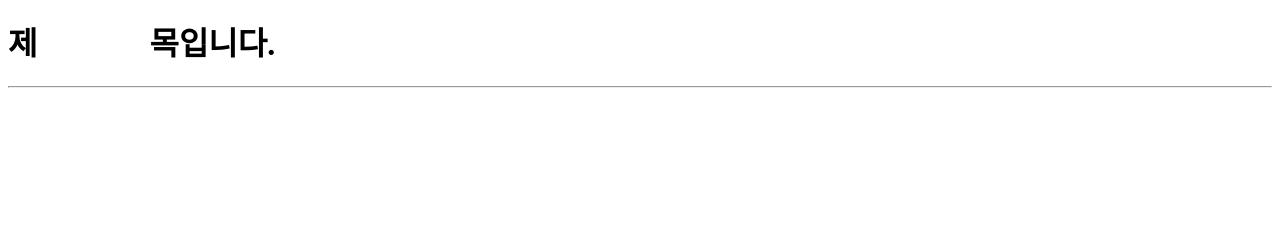
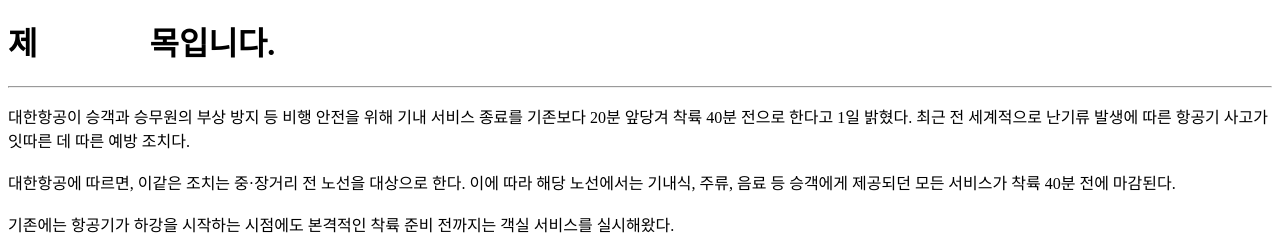
Before and after one commit to bluesky7660/html_test, a plain HTML site: page ch01/1_text.html in a window 1280 px wide. Shown: the part 788-1040 px from the top of the page. Before the commit the page ends 884 px from the top, so only its background shows below. Drawn offline with Linux system fonts and the light colour scheme.

Commit message:
contentadd2

```diff
--- a/ch01/1_text.html
+++ b/ch01/1_text.html
@@ -23,6 +23,12 @@
     <h1>제&nbsp;&nbsp;&nbsp;&nbsp;&nbsp;&nbsp;&nbsp;&nbsp;&nbsp;&nbsp;&nbsp;&nbsp;&nbsp;&nbsp;목입니다.</h1>
     <hr>
 
-
+    <p>
+        대한항공이 승객과 승무원의 부상 방지 등 비행 안전을 위해 기내 서비스 종료를 기존보다 20분 앞당겨 착륙 40분 전으로 한다고 1일 밝혔다. 최근 전 세계적으로 난기류 발생에 따른 항공기 사고가 잇따른 데 따른 예방 조치다.
+        <br><br>
+        대한항공에 따르면, 이같은 조치는 중·장거리 전 노선을 대상으로 한다. 이에 따라 해당 노선에서는 기내식, 주류, 음료 등 승객에게 제공되던 모든 서비스가 착륙 40분 전에 마감된다.
+        <br><br>
+        기존에는 항공기가 하강을 시작하는 시점에도 본격적인 착륙 준비 전까지는 객실 서비스를 실시해왔다.
+    </p>
 </body>
 </html>
```
